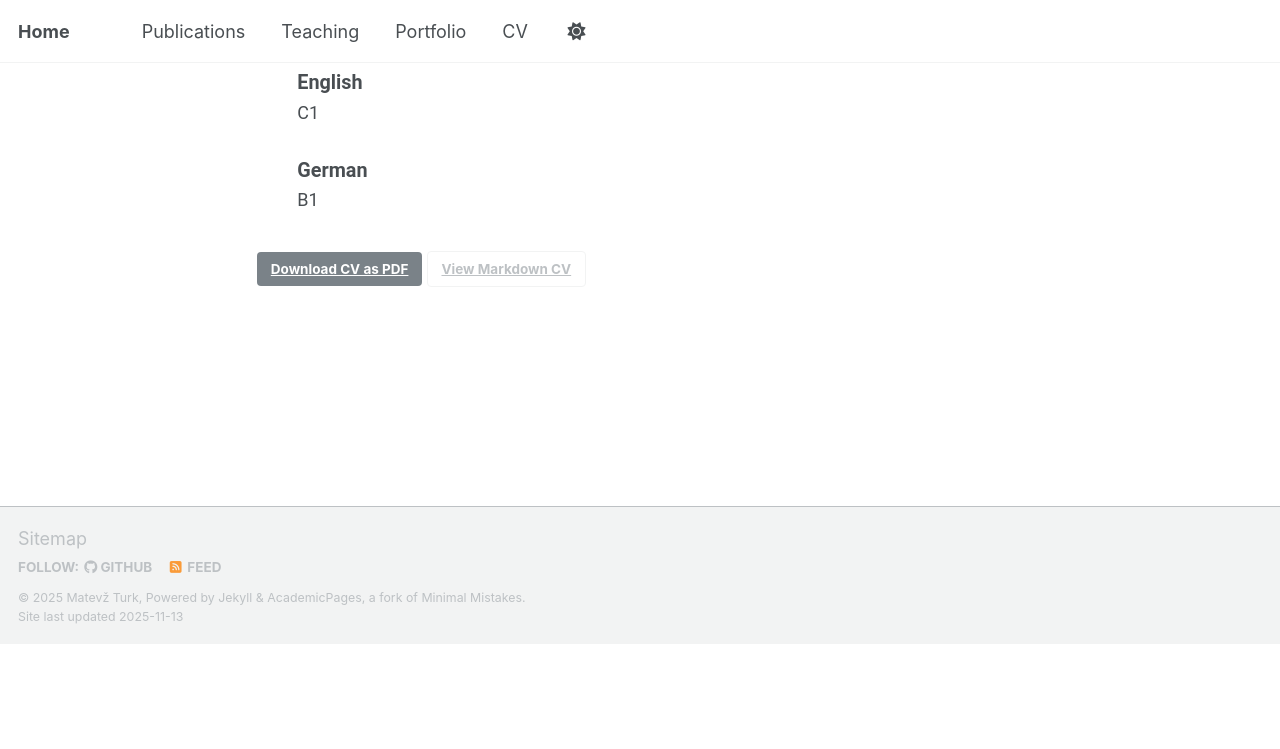
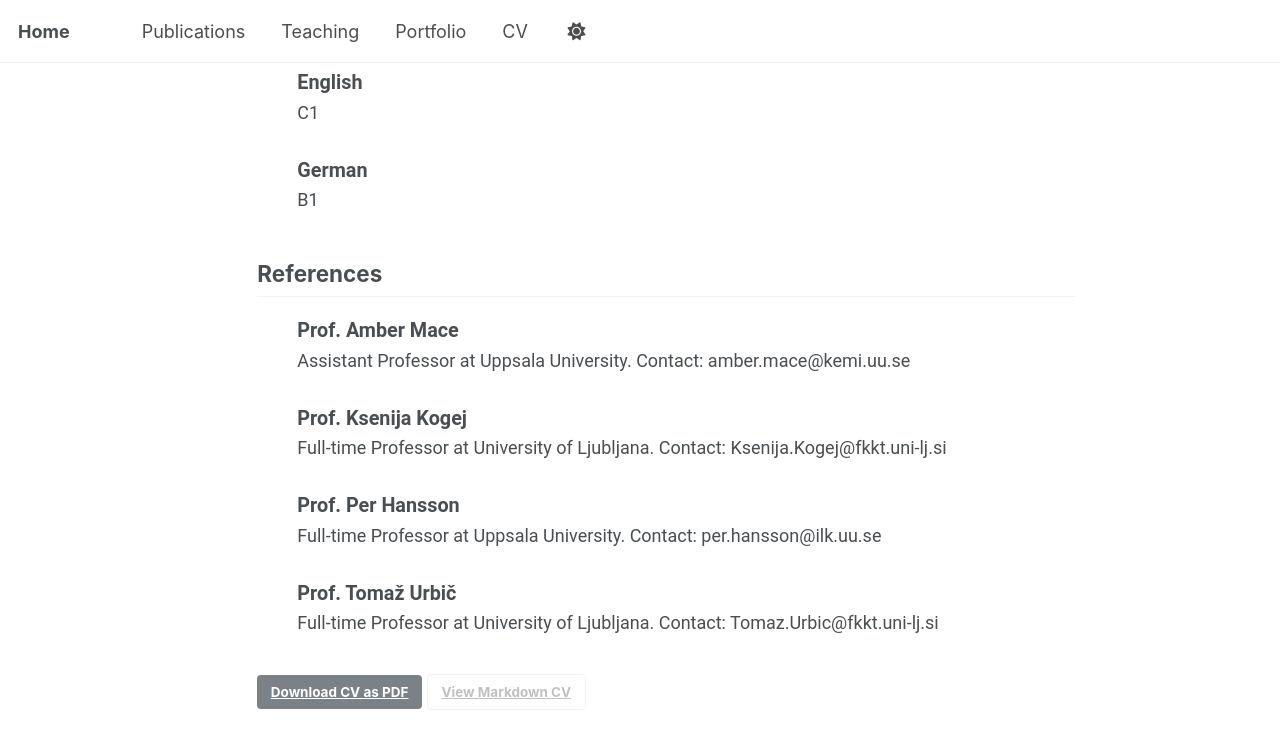
Before and after one commit to MatevzTurk/MatevzTurk.github.io, a Jekyll site: the page built from _pages/cv-json.md, in a window 1280 px wide and 900 px high, scrolled down 3260 px. Shown: the top 749 px of the window. Built offline with Jekyll 4.4.1, drawn with Linux system fonts in a browser that asks for light colours; a script that is not in the unit is left out; before the commit the page ends 3904 px from its top, so only the background shows below that.

Commit message:
Update cv.json

```diff
--- a/_data/cv.json
+++ b/_data/cv.json
@@ -94,7 +94,24 @@
   }
   ],
   "interests": [],
-  "references": [],
+  "references": [
+  {
+    "name": "Prof. Amber Mace",
+    "reference": "Assistant Professor at Uppsala University. Contact: amber.mace@kemi.uu.se"
+  },
+  {
+    "name": "Prof. Ksenija Kogej",
+    "reference": "Full-time Professor at University of Ljubljana. Contact: Ksenija.Kogej@fkkt.uni-lj.si"
+  },
+  {
+    "name": "Prof. Per Hansson",
+    "reference": "Full-time Professor at Uppsala University. Contact: per.hansson@ilk.uu.se"
+  },
+  {
+    "name": "Prof. Tomaž Urbič",
+    "reference": "Full-time Professor at University of Ljubljana. Contact: Tomaz.Urbic@fkkt.uni-lj.si"
+  }
+  ],
   "publications": [
     {
       "name": "Interaction of Sodium Polystyrenesulfonate with Fluorinated Ionic Surfactant of Opposite Charge",
```
